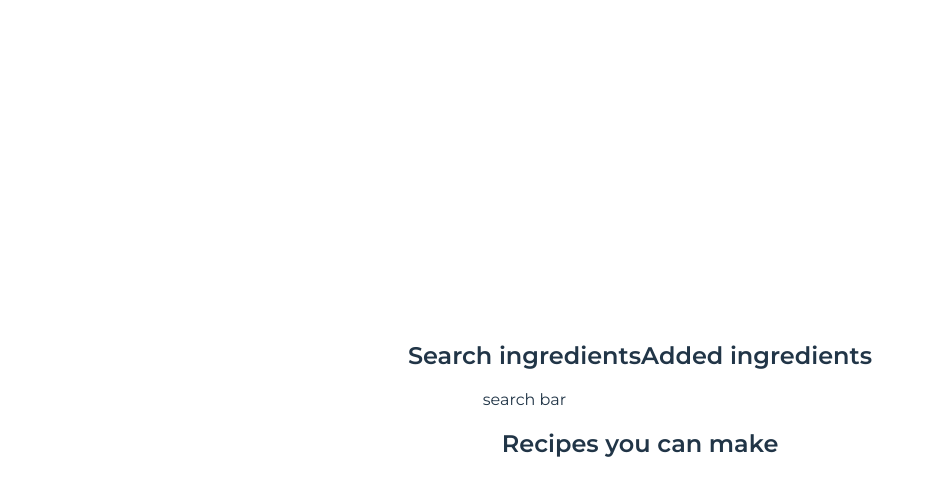
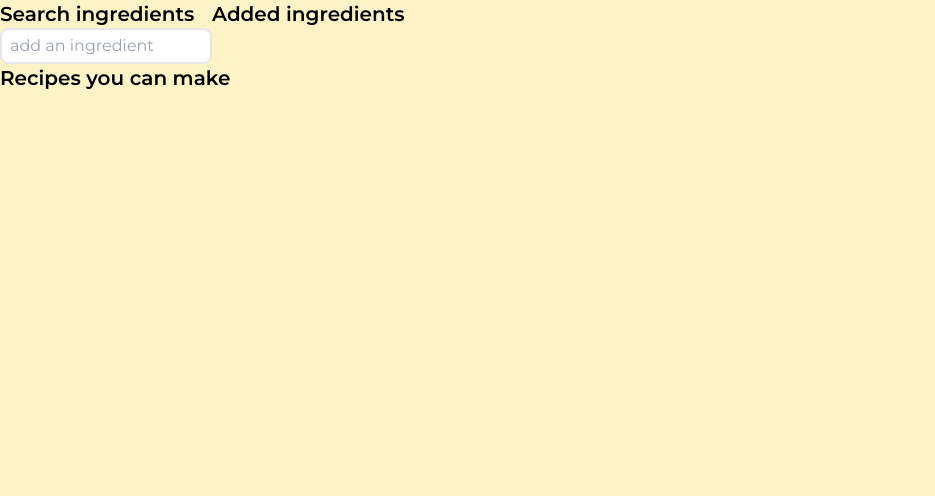
Before and after one commit to Kimono90/kitchen-tetris, a React (Vite) app: page / in a window 1280 px wide. Shown: the top 496 px of the page, without its empty margins (0-935 px from the left). Built offline with nearby package versions, Linux system fonts and the light colour scheme.

Commit message:
Install tailwind

```diff
--- a/package.json
+++ b/package.json
@@ -9,14 +9,17 @@
     "preview": "vite preview"
   },
   "dependencies": {
+    "@types/node": "^18.7.3",
     "axios": "^0.27.2",
     "react": "^18.2.0",
-    "react-dom": "^18.2.0"
+    "react-dom": "^18.2.0",
+    "tailwindcss": "^3.1.8"
   },
   "devDependencies": {
     "@types/react": "^18.0.17",
     "@types/react-dom": "^18.0.6",
     "@vitejs/plugin-react": "^2.0.1",
+    "postcss": "^8.4.16",
     "typescript": "^4.6.4",
     "vite": "^3.0.7"
   }
--- /dev/null
+++ b/postcss.config.cjs
@@ -0,0 +1,5 @@
+module.exports = {
+    plugins: [
+        require("tailwindcss")
+    ]
+}
--- a/src/App.css
+++ /dev/null
@@ -1,6 +0,0 @@
-#root {
-  max-width: 1280px;
-  margin: 0 auto;
-  padding: 2rem;
-  text-align: center;
-}
--- a/src/App.tsx
+++ b/src/App.tsx
@@ -1,5 +1,3 @@
-import './App.css'
-import { getRecipeByIngredients } from "./gateways/spoonacular-gateway";
 import {SearchPage} from "./pages/search-page";
 
 function App() {
--- a/src/index.css
+++ b/src/index.css
@@ -1,68 +1,11 @@
-:root {
-  font-family: Montserrat, Avenir, Helvetica, Arial, sans-serif;
-  font-size: 16px;
-  line-height: 24px;
-  font-weight: 400;
-  color: #242424;
-  background-color: #EAE1AE;
+@tailwind base;
+@tailwind components;
+@tailwind utilities;
 
-  font-synthesis: none;
-  text-rendering: optimizeLegibility;
-  -webkit-font-smoothing: antialiased;
-  -moz-osx-font-smoothing: grayscale;
-  -webkit-text-size-adjust: 100%;
+body {
+  @apply font-montserrat text-black bg-amber-100 /* @apply is a way to add tailwind notation to css files */
 }
 
-a {
-  font-weight: 500;
-  color: #646cff;
-  text-decoration: inherit;
+h2 {
+  @apply font-semibold text-xl
 }
-a:hover {
-  color: #535bf2;
-}
-
-body {
-  margin: 0;
-  display: flex;
-  place-items: center;
-  min-width: 320px;
-  min-height: 100vh;
-}
-
-h1 {
-  font-size: 3.2em;
-  line-height: 1.1;
-}
-
-button {
-  border-radius: 8px;
-  border: 1px solid transparent;
-  padding: 0.6em 1.2em;
-  font-size: 1em;
-  font-weight: 500;
-  font-family: inherit;
-  background-color: #1a1a1a;
-  cursor: pointer;
-  transition: border-color 0.25s;
-}
-button:hover {
-  border-color: #646cff;
-}
-button:focus,
-button:focus-visible {
-  outline: 4px auto -webkit-focus-ring-color;
-}
-
-@media (prefers-color-scheme: light) {
-  :root {
-    color: #213547;
-    background-color: #ffffff;
-  }
-  a:hover {
-    color: #747bff;
-  }
-  button {
-    background-color: #f9f9f9;
-  }
-}
--- a/src/pages/search-page.tsx
+++ b/src/pages/search-page.tsx
@@ -2,10 +2,10 @@ import React, {ReactElement} from 'react';
 
 export function SearchPage(): ReactElement {
     return <div>
-        <div style={{display: "flex"}}>
+        <div className={"flex"}>
             <div>
                 <h2>Search ingredients</h2>
-                <div>search bar</div>
+                <input className={"pl-2 pr-2 pt-1 pb-1 rounded-lg border-2 focus:outline-none focus:border-amber-200"} placeholder="add an ingredient"/>
             </div>
             <div>
                 <h2>Added ingredients</h2>
--- /dev/null
+++ b/tailwind.config.cjs
@@ -0,0 +1,10 @@
+/** @type {import('tailwindcss').Config} */
+module.exports = {
+  content: ["./src/**/*.{html,js,ts,tsx}"],
+  theme: {
+    extend: { fontFamily: {
+      'montserrat' : ['Montserrat', 'Avenir', 'Helvetica', 'Arial', 'sans-serif']
+      }},
+  },
+  plugins: [],
+}
```
Also changed, not shown: 1 other file (tests, documents, lock files or other folders).
